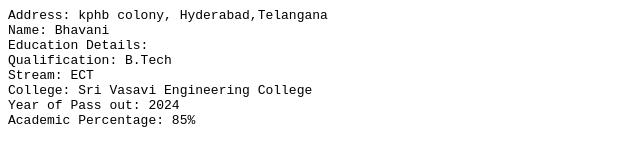
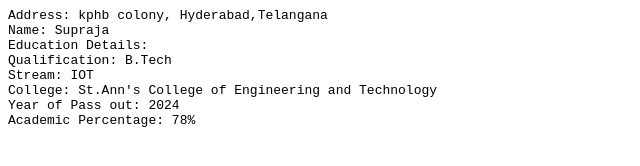
Before and after one commit to Kousar2002/Four, a plain HTML site: page day7path/day1/task.html in a window 1280 px wide. Shown: the whole page, without its empty margins (0-640 px from the left). Drawn offline with Linux system fonts and the light colour scheme.

Commit message:
Update task.html

```diff
--- a/day7path/day1/task.html
+++ b/day7path/day1/task.html
@@ -3,13 +3,13 @@
 <body>
 <pre>
 Address: kphb colony, Hyderabad,Telangana
-Name: Bhavani
+Name: Supraja
 Education Details:
 Qualification: B.Tech
-Stream: ECT
-College: Sri Vasavi Engineering College
+Stream: IOT
+College: St.Ann's College of Engineering and Technology
 Year of Pass out: 2024
-Academic Percentage: 85%
+Academic Percentage: 78%
 </pre>
 </body>
 </html>
```
